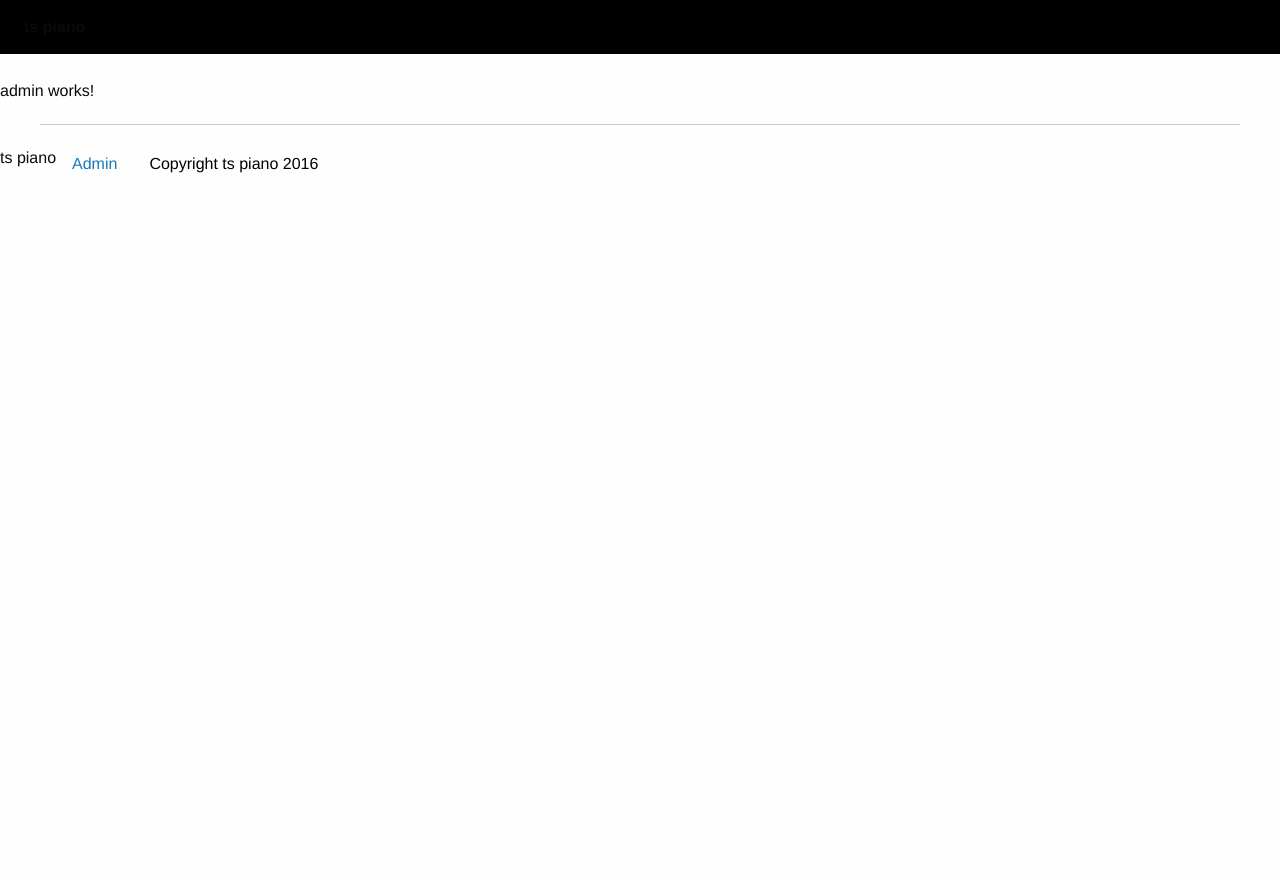
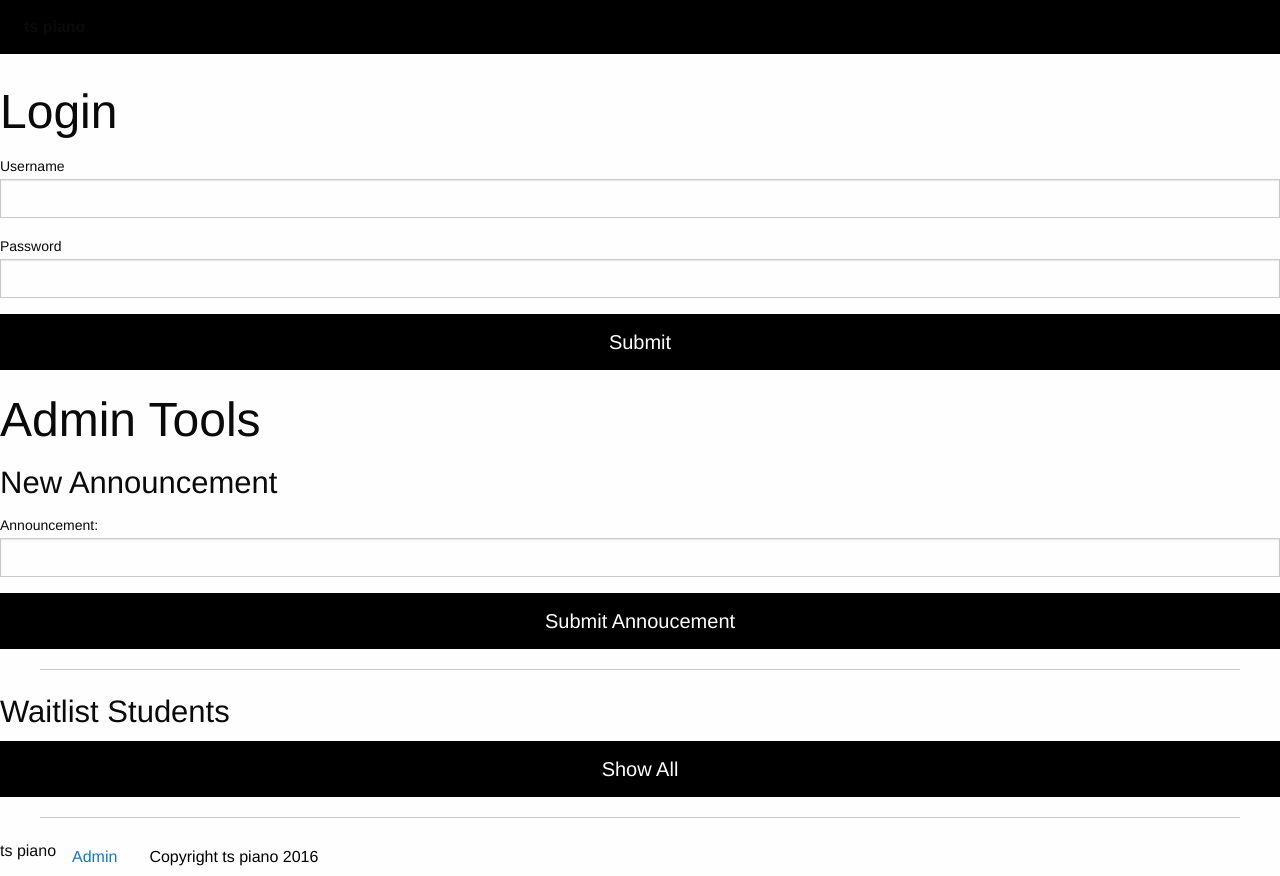
Before and after one commit to joshSummerhays/piano2, an Angular app: page /admin in a window 1280 px wide. Before the commit the page ends 800 px from the top, so only its background shows below. Built offline with nearby package versions, Linux system fonts and the light colour scheme.

Commit message:
BUILD: admin comp.

```diff
--- a/src/app/admin/admin.component.html
+++ b/src/app/admin/admin.component.html
@@ -1,7 +1,41 @@
 <app-header></app-header>
 
-<p>
-  admin works!
-</p>
+<div class="admin-wrap">
+	<div [ngClass]="{'admin-show': logged}">
+		<h1>Login</h1>
+		<form  (ngSubmit)="onSubmit(form)" #form="ngForm">
+			<div>
+				<div>
+					<label for="username">Username</label>
+					<input type="text" name="username" ngModel>
+
+				</div>
+				<div>
+					<label for="password">Password</label>
+					<input type="text" name="password" ngModel>
+				</div>
+			</div>
+			<button type="submit" class="button large expanded big-button">Submit</button>
+		</form>
+	</div>
+
+	<div [ngClass]="{'admin-show': !logged}">
+		<h1>Admin Tools</h1>
+		<h3>New Announcement</h3>
+		<form (ngSubmit)="announceSubmit(announceForm)" #announceForm="ngForm">
+			<div>
+				<div>
+					<label for="announce">Announcement:</label>
+					<input type="text" name="announce" ngModel>
+				</div>
+			</div>
+			<button type="submit" class="button large expanded big-button">Submit Annoucement</button>
+		</form>
+		<hr>
+		<h3>Waitlist Students</h3>
+		<button type="" class="button large expanded big-button">Show All</button>
+	</div>
+
+</div>
 
 <app-footer></app-footer>
--- a/src/app/admin/admin.component.ts
+++ b/src/app/admin/admin.component.ts
@@ -1,4 +1,5 @@
 import { Component, OnInit } from '@angular/core';
+import { NgForm } from '@angular/forms';
 
 @Component({
   selector: 'app-admin',
@@ -6,9 +7,24 @@ import { Component, OnInit } from '@angular/core';
 })
 export class AdminComponent implements OnInit {
 
+  logged: boolean = false;
+
   constructor() { }
 
   ngOnInit() {
   }
 
+  onSubmit(form: NgForm) {
+    console.log(form);
+    console.log(form.value.username);
+    console.log(form.value.password);
+    if(form.value.username === 'tsummerhays' && form.value.password === 'pianoisfun'){
+      this.logged = !this.logged;
+    }
+  }
+
+  announceSubmit(form: NgForm) {
+    console.log(form);
+  }
+
 }
--- /dev/null
+++ b/src/assets/component-styles/_admin.scss
@@ -0,0 +1,9 @@
+.admin-wrap{
+    padding: 10px;
+    display: block;
+    margin: auto;
+    max-width: 1170px;
+    .admin-show {
+        display: none;
+    }
+}
```
